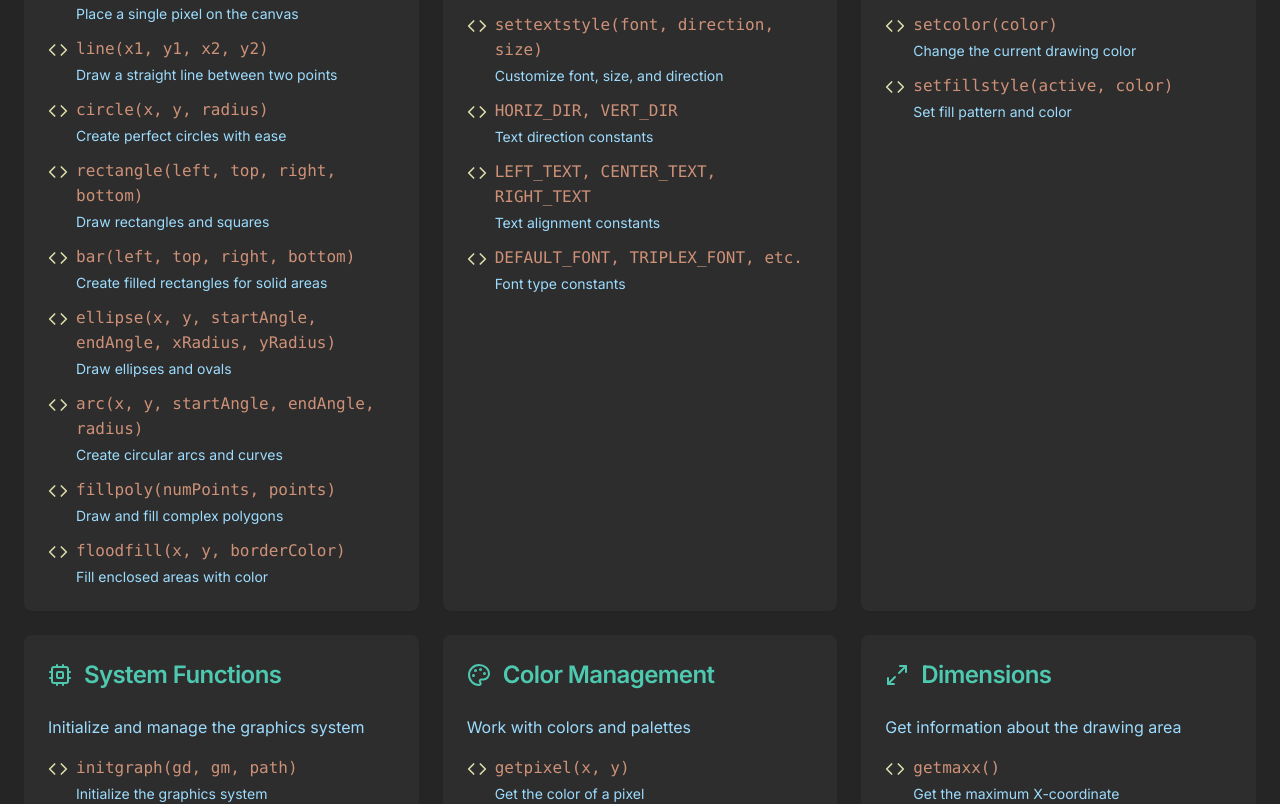
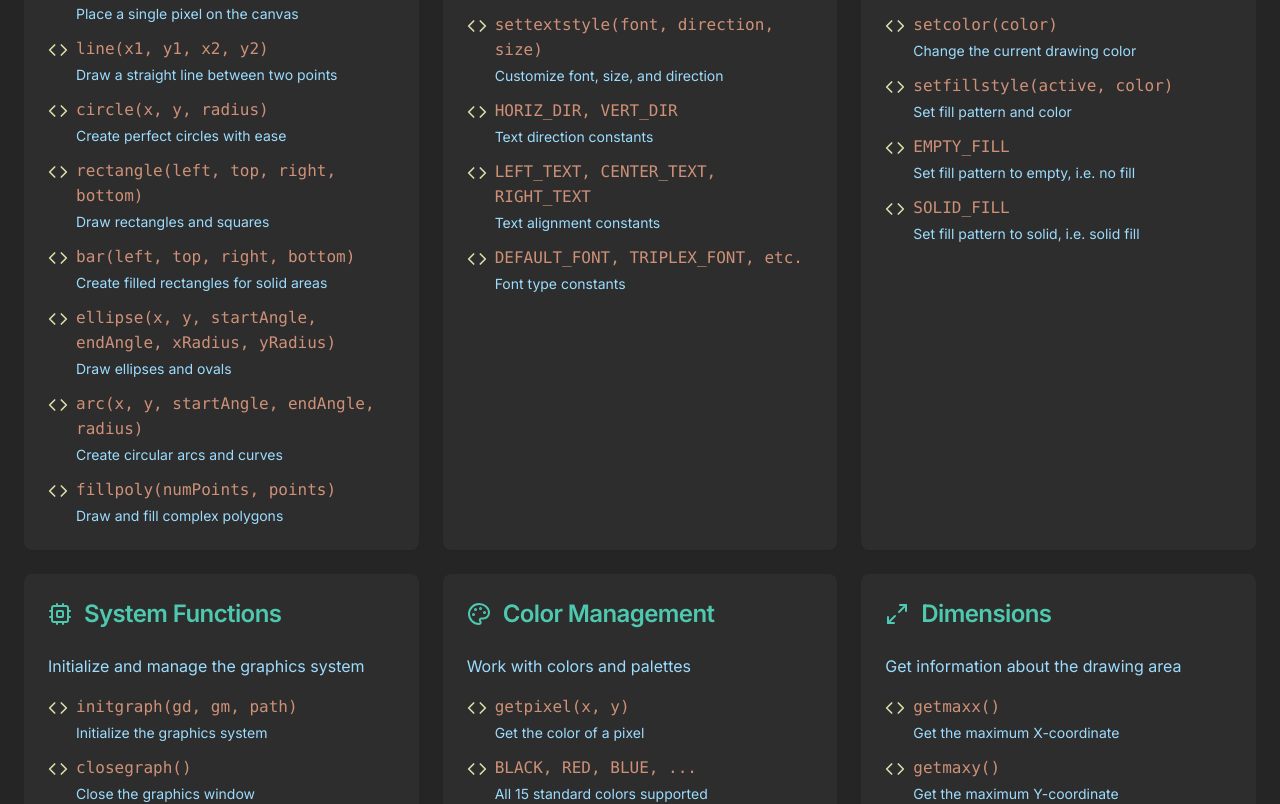
Before and after one commit to SujalChoudhari/BorlandGraphicsLibraryOnline, a Next.js app: page / in a window 1280 px wide. Shown: the part 801-1605 px from the top of the page. Built offline with nearby package versions, Linux system fonts and the light colour scheme.

Commit message:
fix docs

```diff
--- a/src/app/page.tsx
+++ b/src/app/page.tsx
@@ -30,7 +30,6 @@ export default function Home() {
         { name: 'ellipse(x, y, startAngle, endAngle, xRadius, yRadius)', description: 'Draw ellipses and ovals' },
         { name: 'arc(x, y, startAngle, endAngle, radius)', description: 'Create circular arcs and curves' },
         { name: 'fillpoly(numPoints, points)', description: 'Draw and fill complex polygons' },
-        { name: 'floodfill(x, y, borderColor)', description: 'Fill enclosed areas with color' }
       ]
     },
     {
@@ -52,7 +51,9 @@ export default function Home() {
       items: [
         { name: 'cleardevice()', description: 'Clear the entire drawing area' },
         { name: 'setcolor(color)', description: 'Change the current drawing color' },
-        { name: 'setfillstyle(active, color)', description: 'Set fill pattern and color' }
+        { name: 'setfillstyle(active, color)', description: 'Set fill pattern and color' },
+        { name: 'EMPTY_FILL', description: "Set fill pattern to empty, i.e. no fill" },
+        { name: 'SOLID_FILL', description: "Set fill pattern to solid, i.e. solid fill" },
       ]
     },
     {
@@ -71,7 +72,7 @@ export default function Home() {
       description: 'Work with colors and palettes',
       items: [
         { name: 'getpixel(x, y)', description: 'Get the color of a pixel' },
-        { name: 'colorPalette', description: 'Array of RGB color strings' }
+        { name: 'BLACK, RED, BLUE, ...', description: 'All 15 standard colors supported' }
       ]
     },
     {
```
